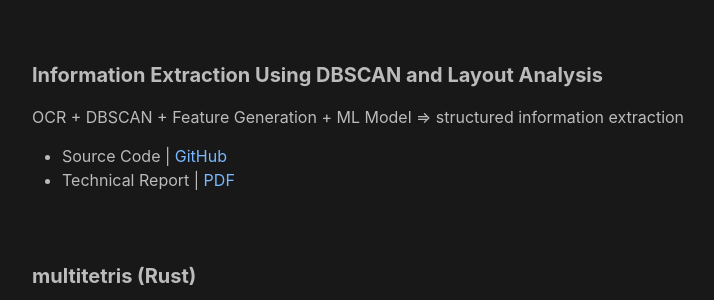
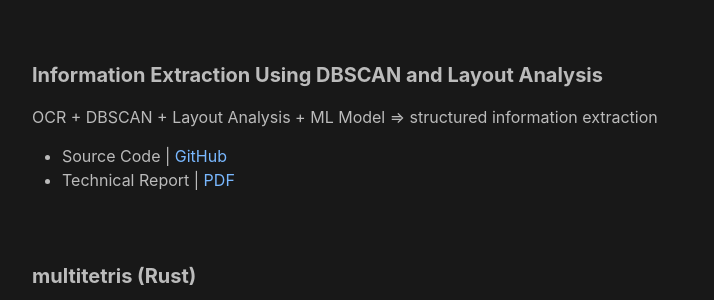
Before and after one commit to josephcappadona/josephcappadona.github.io, a Jekyll site: the page built from projects.md, in a window 1280 px wide and 900 px high, scrolled down 1497 px. Shown: the part 153-453 px from the top of the window, without its empty margins (238-952 px from the left). Built offline with Jekyll 4.4.1, drawn with Linux system fonts in a browser that asks for light colours.

Commit message:
Update projects.md

```diff
--- a/projects.md
+++ b/projects.md
@@ -67,7 +67,7 @@ dependency parsing + word2vec + VADER sentiment analysis => opinion mining
 <br>
 
 #### **Information Extraction Using DBSCAN and Layout Analysis**
-OCR + DBSCAN + Feature Generation + ML Model => structured information extraction
+OCR + DBSCAN + Layout Analysis + ML Model => structured information extraction
   * Source Code \| [GitHub](https://github.com/josephcappadona/cis520-final-project/blob/master)
   * Technical Report \| [PDF](https://github.com/josephcappadona/cis520-final-project/blob/master/submission/final-paper.pdf)
 
```
